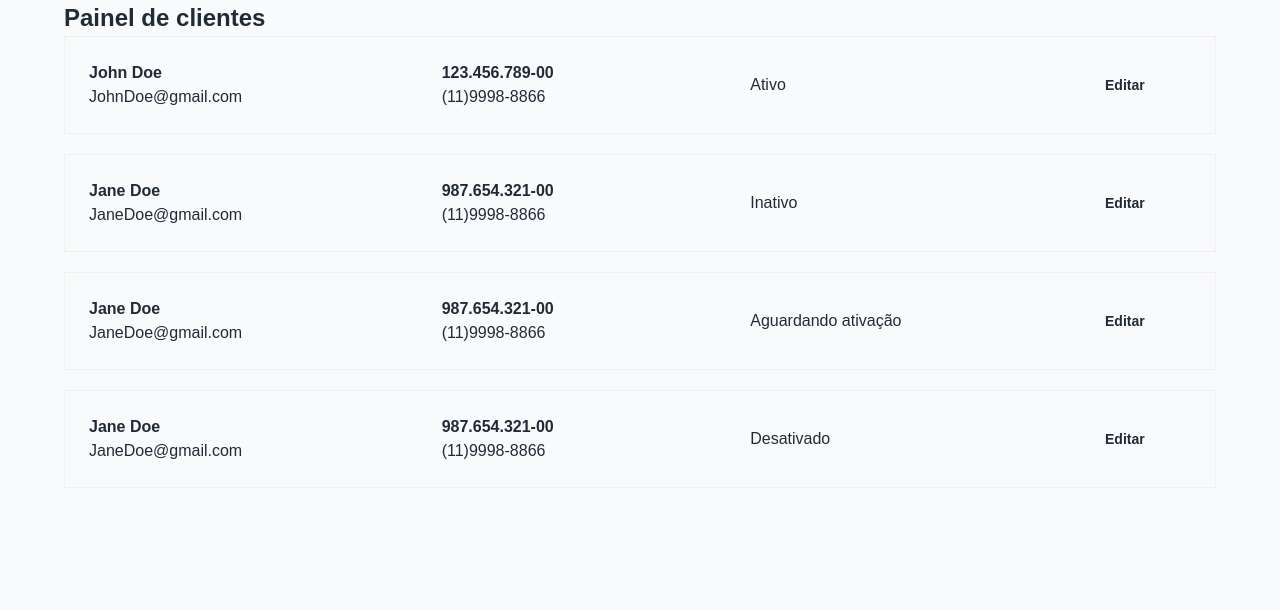
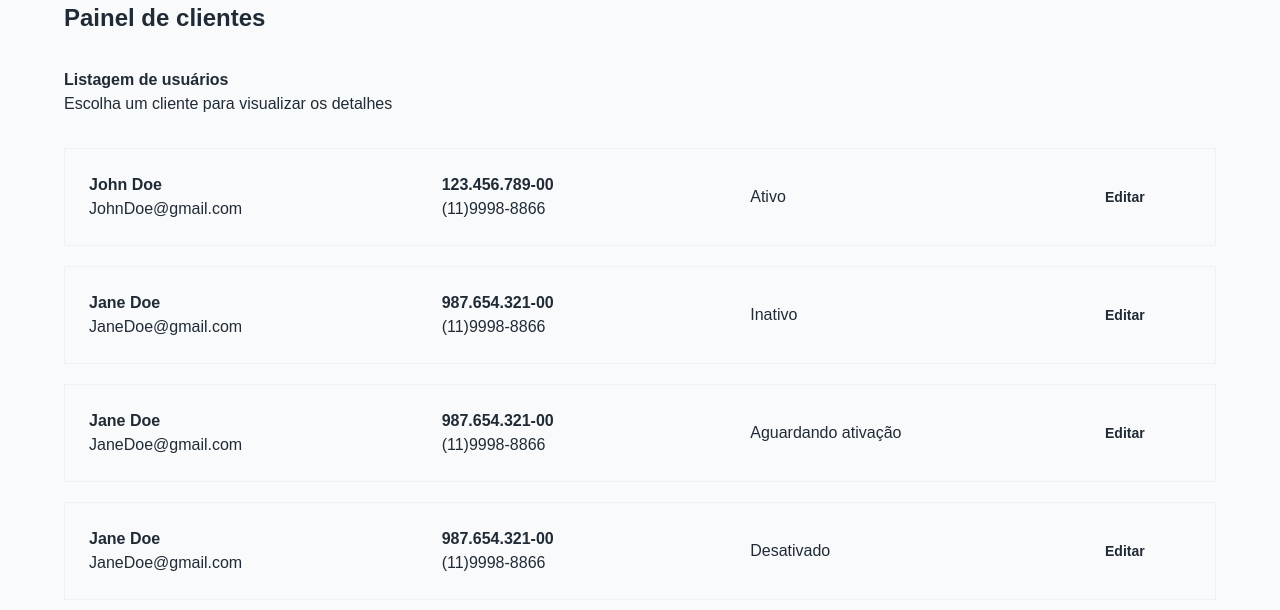
Before and after one commit to gabigontijo/Uol-teste, a React (Vite) app in the folder my-react-app/: page /cliente in a window 1280 px wide. Shown: the top 610 px of the page. Built offline with nearby package versions, Linux system fonts and the light colour scheme.

Commit message:
add client table header text

```diff
--- a/my-react-app/src/sections/client/client-table-row.jsx
+++ b/my-react-app/src/sections/client/client-table-row.jsx
@@ -1,6 +1,5 @@
 
 import Box from "@mui/material/Box";
-// import { makeStyles } from "@mui/styles";
 import Stack from "@mui/material/Stack";
 import Button from "@mui/material/Button";
 import Typography from "@mui/material/Typography";
@@ -38,10 +37,18 @@ const rows = [
   },
 ];
 
-export default function CustomTable() {
+export default function ClientTable() {
 
   return (
     <div>
+      <Box mb={4} mt={4}>
+      <Typography variant="subtitle1">
+             Listagem de usuários
+            </Typography>
+            <Typography variant="body1">
+              Escolha um cliente para visualizar os detalhes
+            </Typography>
+      </Box>
       {rows.map((row, index) => (
         <Stack display='flex' direction='row' alignItems='center' p={3} border={1} borderColor={grey[10]} key={index} mb={2.5}>
           <Box width="40%">
```
